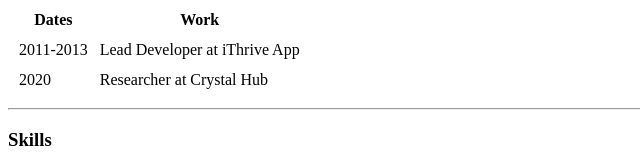
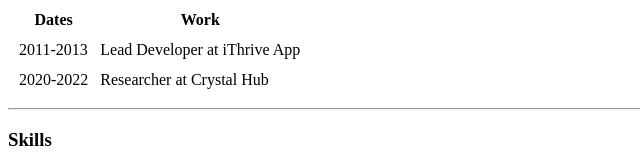
Before and after one commit to i3rive/CV, a plain HTML site: page index.html in a window 1280 px wide. Shown: the part 530-697 px from the top of the page, 0-640 px from the left. Drawn offline with Linux system fonts and the light colour scheme; files whose address does not match are found by name.

Commit message:
Update index.html

```diff
--- a/index.html
+++ b/index.html
@@ -49,7 +49,7 @@
       <td>Lead Developer at iThrive App</td>
     </tr>
     <tr>
-      <td>2020</td>
+      <td>2020-2022</td>
       <td>Researcher at Crystal Hub</td>
     </tr>
   </table>
```
